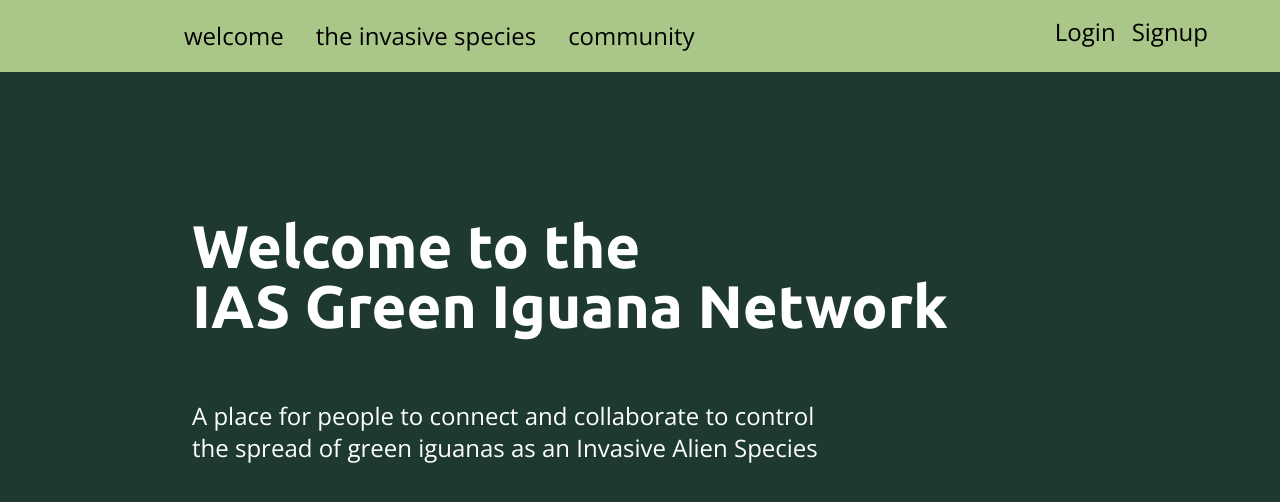
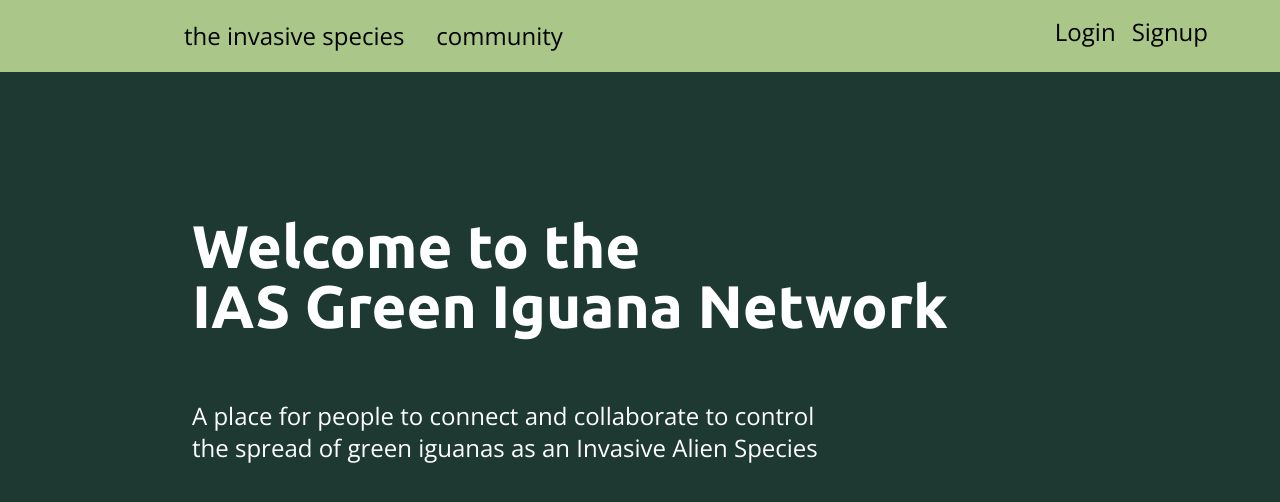
Before and after one commit to Ed-TheVisionMaker/green-ig-ias-network, a Next.js app: page / in a window 1280 px wide. Shown: the top 502 px of the page. Built offline with nearby package versions, Linux system fonts and the light colour scheme; a web font is replaced by a local one.

Commit message:
deleted  welcome page and removed link

```diff
--- a/app/welcome/page.tsx
+++ /dev/null
@@ -1,17 +0,0 @@
-import React, { FC } from 'react';
-
-const Welcome: FC = () => {
-  return (
-    <div className='flex flex-col m-36 text-center h-screen bg-primaryGreen'>
-      <h1 className='font-bold font-ubuntu text-4xl'>
-        Welcome to the IAS Green Iguana Network
-      </h1>
-      <p className='text-2xl m-12'>
-        A place for people to connect and collaborate to control <br />
-        the spread of green iguanas as an Invasive Alien Species
-      </p>
-    </div>
-  );
-};
-
-export default Welcome;
--- a/components/Navbar.tsx
+++ b/components/Navbar.tsx
@@ -10,12 +10,6 @@ const Navbar: FC = () => {
   return (
     <header className='bg-lightGreen shadow-md shadow-blackText flex justify-between py-4 pl-44'>
       <div className='flex space-x-4'>
-        <Link
-          className=' text-2xl border-transparent py-1 px-2 rounded-xl'
-          href='/welcome'
-        >
-          welcome
-        </Link>
         <Link
           className=' text-2xl border-transparent py-1 px-2 rounded-xl'
           href='/invasive'
```
